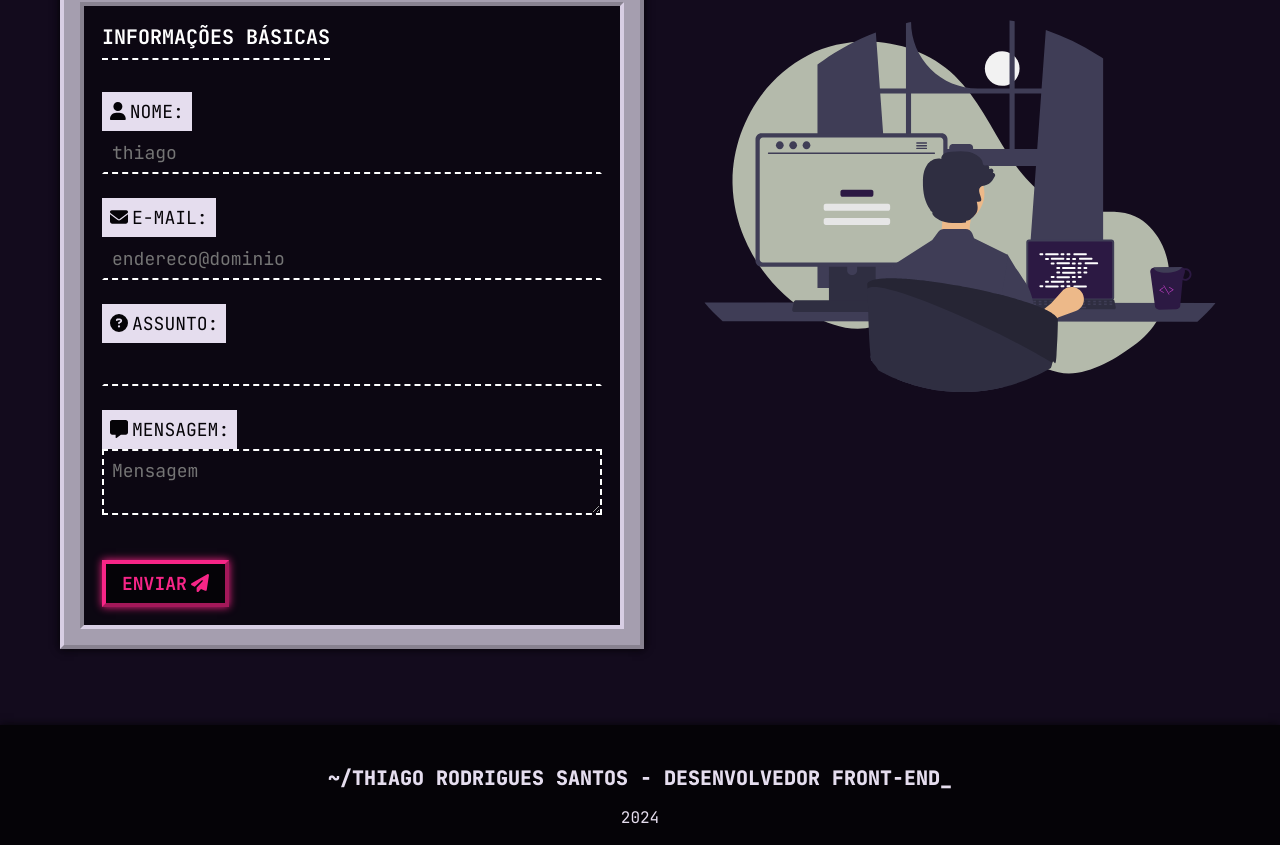
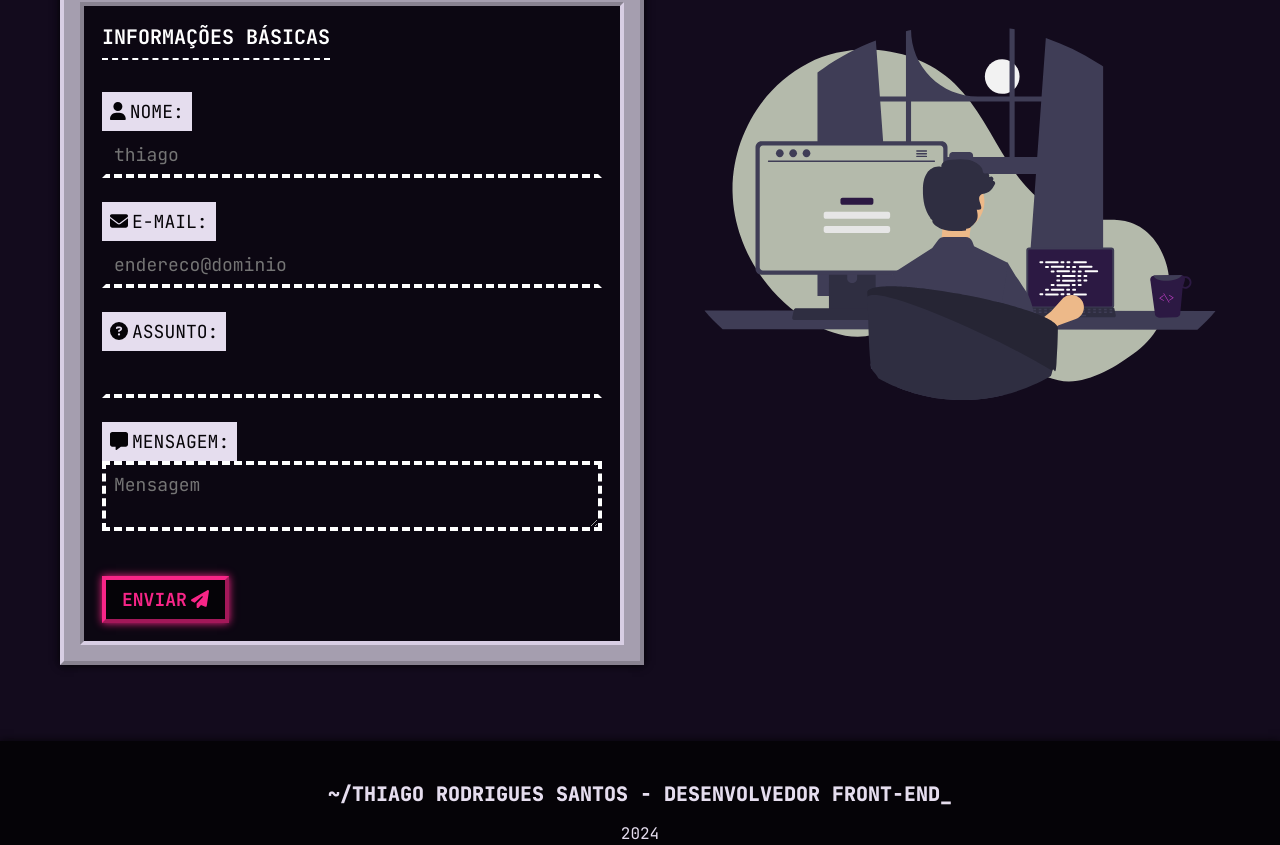
Before and after one commit to trsaints/trsaints-frontend, a React (Vite) app: page / in a window 1280 px wide. Shown: the part 2558-3403 px from the top of the page. Built offline with nearby package versions, Linux system fonts and the light colour scheme.

Commit message:
update sub component layout for matching parent

```diff
--- a/src/app/components/MainContent/Contact/Contact.css
+++ b/src/app/components/MainContent/Contact/Contact.css
@@ -56,13 +56,13 @@
 .form__input {
   flex: 1;
 
-  border: 2px dashed transparent;
+  border: 4px dashed transparent;
   border-bottom-color: white;
   padding: 0.5rem;
 }
 
 .form__textarea {
-  border: 2px dashed;
+  border: 4px dashed;
   padding: 0.5rem;
   resize: vertical;
   width: 100%;
```
